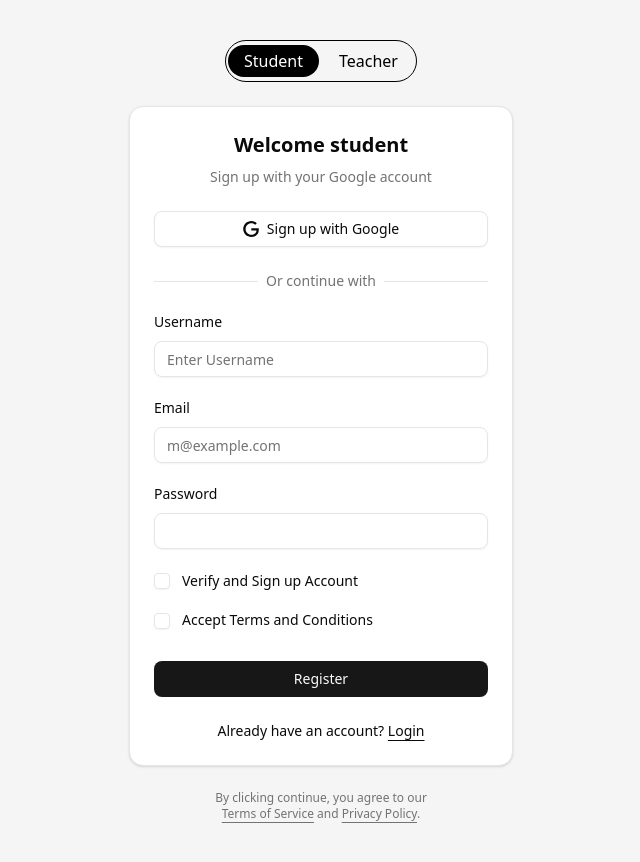
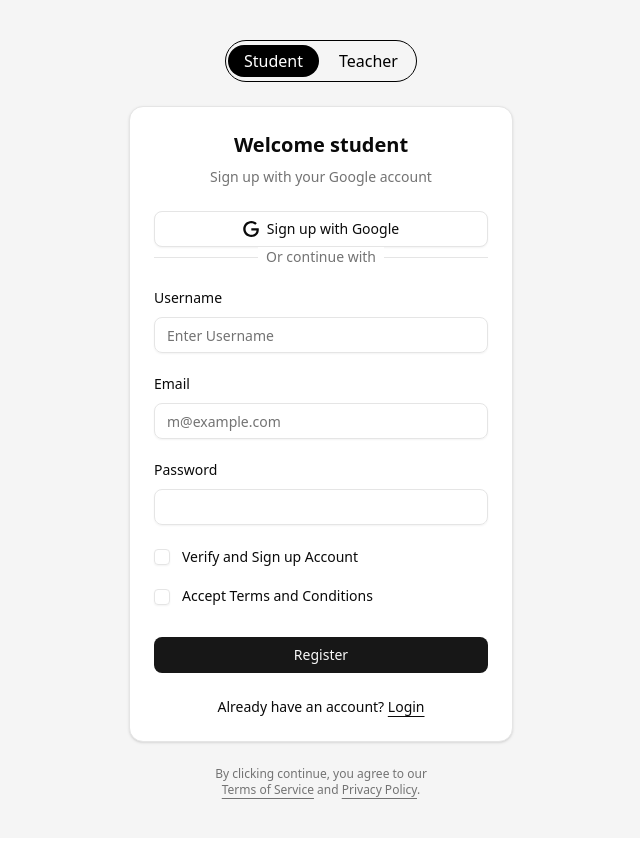
Before and after one commit to Haritha0705/etutor_lms_clientSide, a Next.js app in the folder client/: page /register in a window 1280 px wide. Shown: the whole page, without its empty margins (319-959 px from the left). After the commit the page ends 838 px from the top, so only its background shows below. Built offline with nearby package versions, Linux system fonts and the light colour scheme; no server answers.

Commit message:
fix register ui role bugs

```diff
--- a/client/components/register-form.tsx
+++ b/client/components/register-form.tsx
@@ -44,12 +44,16 @@ export function RegisterForm({
             <Card>
                 <CardHeader className="text-center">
                     <CardTitle className="text-xl">Welcome {role}</CardTitle>
+                    {role === 'student' && (
                         <CardDescription>Sign up with your Google account</CardDescription>
+                    )}
                 </CardHeader>
                 <CardContent>
                     <form onSubmit={onSubmit}>
                         <div className="grid gap-6">
                             {/* Google Button */}
+                            {role === 'student' && (
+                                <div>
                                     <div className="flex flex-col gap-4">
                                         <Button variant="outline" className="w-full cursor-pointer">
                                             <svg
@@ -72,6 +76,8 @@ export function RegisterForm({
                                           Or continue with
                                         </span>
                                     </div>
+                                </div>
+                            )}
 
                             {/* Inputs */}
                             <div className="grid gap-6">
```
Lines whose indentation alone changed are shown as unchanged.
